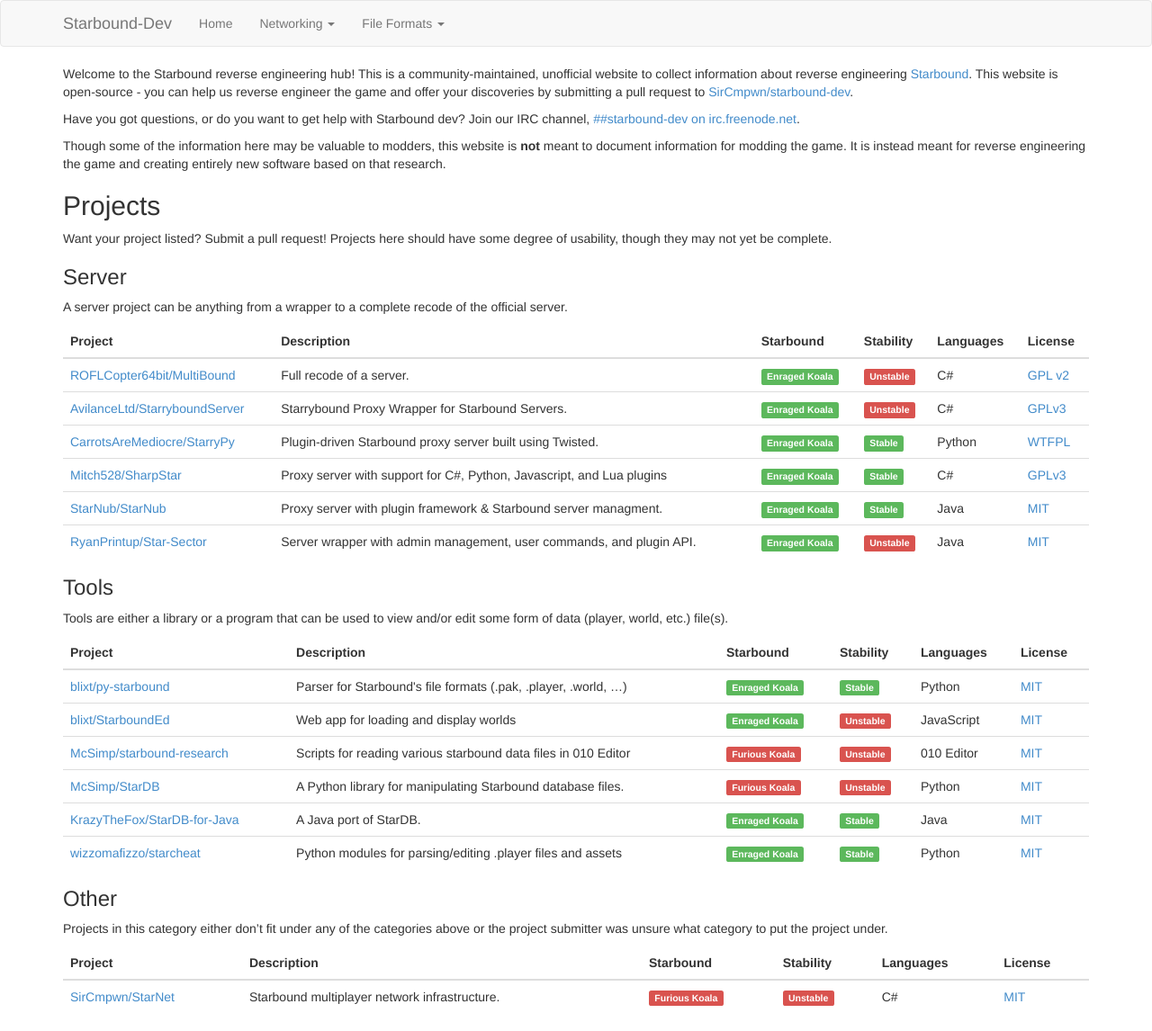
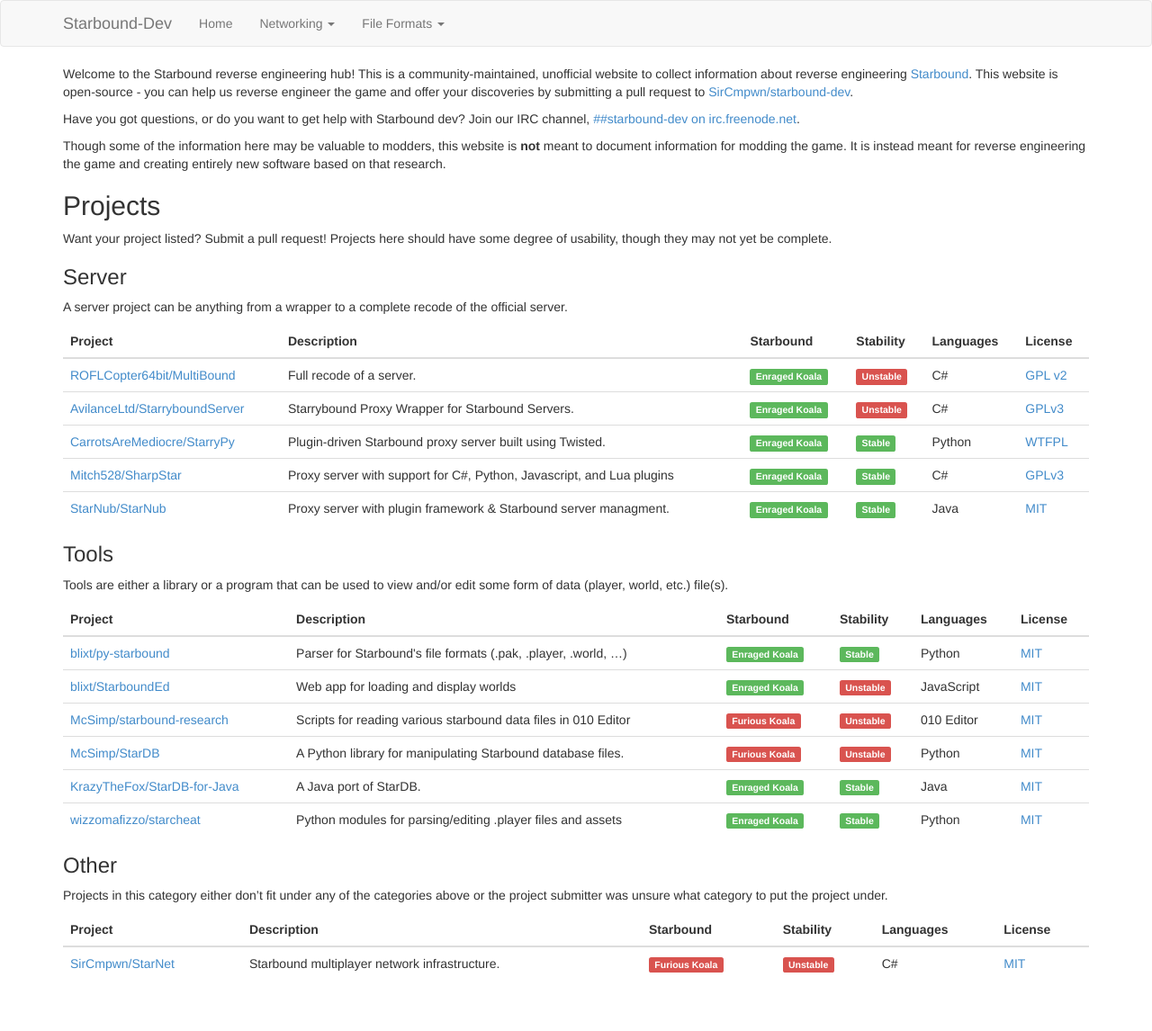
Before and after one commit to ddevault/starbound-dev, a Jekyll site: the page built from index.md, in a window 1280 px wide. Shown: the whole page at 90% size. Built offline with Jekyll 4.4.1, drawn with Linux system fonts in a browser that asks for light colours; Markdown is read by kramdown in place of the engine named in the settings; after the commit the page ends 1109 px from its top, so only the background shows below that.

Commit message:
Removing an abandoned project
Was abandoned, removing:
https://github.com/RyanPrintup/Star-Sector/blob/master/README.md

```diff
--- a/index.md
+++ b/index.md
@@ -83,14 +83,6 @@ yet be complete.
             <td><span class="label label-success">Stable</span></td>
             <td>Java</td>
             <td><a target="_blank" href="https://github.com/StarNub/StarNub/blob/stable/LICENSE">MIT</a></td>
-        </tr>
-        <tr> <!-- Star Sector -->
-            <td><a target="_blank" href="https://github.com/RyanPrintup/Star-Sector">RyanPrintup/Star-Sector</a></td>
-            <td>Server wrapper with admin management, user commands, and plugin API.</td>
-            <td><span class="label label-success">Enraged Koala</span></td>
-            <td><span class="label label-danger">Unstable</span></td>
-            <td>Java</td>
-            <td><a target="_blank" href="https://github.com/RyanPrintup/Star-Sector/blob/master/LICENSE.md">MIT</a></td>
         </tr>
 	</tbody>
 </table>
```
